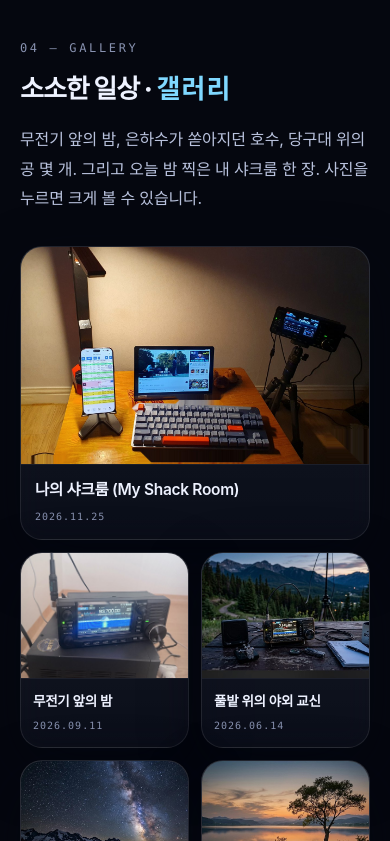
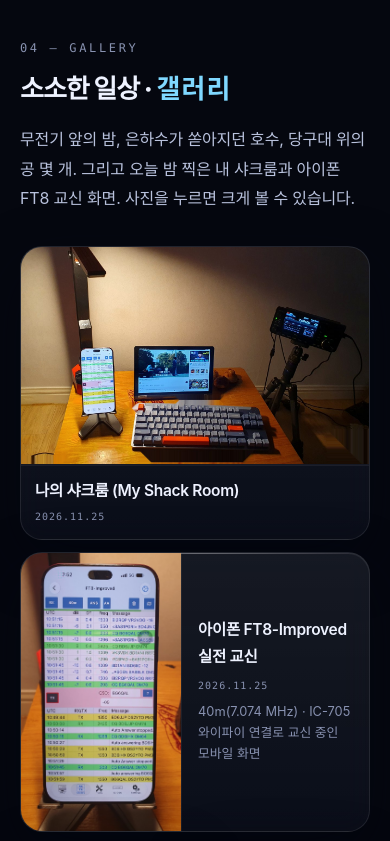
Before and after one commit to jangsh1015/jangsh1015.github.io, a plain HTML site: page index.html in a window 390 px wide. Shown: the part 6400-7241 px from the top of the page. Drawn offline with Linux system fonts and the light colour scheme; no server answers; a web font is replaced by a local one.

Commit message:
04 GALLERY: 아이폰 FT8-Improved 실전 교신 화면 추가 (assets/ft8-mobile.jpg, 40m 7.074 MHz · IC-705 연결)

```diff
--- a/assets/style.css
+++ b/assets/style.css
@@ -1191,6 +1191,37 @@ a { color: inherit; text-decoration: none; }
 }
 .gallery-featured .gallery-title {
   font-size: clamp(15.5px, 1.5vw, 18px);
+}
+
+/* 세로로 찍은 교신 화면 한 장 — 사진은 왼쪽, 설명은 오른쪽에 두는 넓은 카드 */
+.gallery-featured-split .gallery-card {
+  display: grid;
+  grid-template-columns: minmax(0, 300px) minmax(0, 1fr);
+  align-items: stretch;
+}
+.gallery-featured-split .gallery-photo {
+  aspect-ratio: 691 / 1200;
+}
+.gallery-featured-split .gallery-photo img {
+  object-position: center;
+}
+.gallery-featured-split .gallery-meta {
+  flex-direction: column;
+  align-items: flex-start;
+  justify-content: center;
+  gap: 10px;
+  padding: 26px 32px;
+  border-top: 0;
+  border-left: 1px solid rgba(255, 255, 255, 0.06);
+}
+.gallery-featured-split .gallery-title {
+  font-size: clamp(17px, 1.7vw, 21px);
+}
+.gallery-featured-split .gallery-desc {
+  max-width: 34em;
+  font-size: 14px;
+  line-height: 1.72;
+  color: var(--ink-dim);
 }
 
 .gallery-foot {
@@ -1643,6 +1674,11 @@ html.vs-open { overflow: hidden; }
   .gallery-grid { grid-template-columns: repeat(2, minmax(0, 1fr)); gap: 12px; }
   .gallery-featured .gallery-photo { aspect-ratio: 16 / 10; }
   .gallery-featured .gallery-meta { padding: 12px 14px 14px; }
+  .gallery-featured-split .gallery-card { grid-template-columns: minmax(0, 46%) minmax(0, 1fr); }
+  .gallery-featured-split .gallery-photo { aspect-ratio: 691 / 1200; }
+  .gallery-featured-split .gallery-meta { padding: 16px 16px 18px; gap: 7px; }
+  .gallery-featured-split .gallery-title { font-size: 15.5px; }
+  .gallery-featured-split .gallery-desc { font-size: 12.8px; line-height: 1.65; }
   .reach-grid { grid-template-columns: 1fr; }
   .reach-grid li { flex-direction: row; flex-wrap: wrap; align-items: baseline; gap: 2px 12px; padding: 13px 15px; }
   .reach-place { flex: 1 1 auto; }
--- a/index.html
+++ b/index.html
@@ -575,7 +575,7 @@
         <h2>소소한 일상 · <span class="mono">갤러리</span></h2>
         <p class="sec-desc">
           무전기 앞의 밤, 은하수가 쏟아지던 호수, 당구대 위의 공 몇 개.
-          그리고 오늘 밤 찍은 내 샤크룸 한 장.
+          그리고 오늘 밤 찍은 내 샤크룸과 아이폰 FT8 교신 화면.
           사진을 누르면 크게 볼 수 있습니다.
         </p>
       </header>
@@ -593,6 +593,23 @@
             <span class="gallery-meta">
               <span class="gallery-title">나의 샤크룸 (My Shack Room)</span>
               <span class="gallery-date">2026.11.25</span>
+            </span>
+          </button>
+        </li>
+
+        <li class="gallery-featured gallery-featured-split">
+          <button class="glass gallery-card" type="button"
+                  data-full="assets/ft8-mobile.jpg"
+                  data-title="아이폰 FT8-Improved 실전 교신" data-date="2026.11.25"
+                  data-caption="40m(7.074 MHz) · IC-705 와이파이 연결로 교신 중인 모바일 화면"
+                  aria-label="아이폰 FT8-Improved 실전 교신 사진 크게 보기">
+            <span class="gallery-photo">
+              <img src="assets/ft8-mobile.jpg" width="691" height="1200" loading="lazy" decoding="async" alt="거치대에 세운 아이폰의 FT8-Improved 화면. 40m 밴드, VFO 7.074, IC-705 표시와 BD6JJP·BG6QAL 등과 주고받은 교신 기록이 보인다">
+            </span>
+            <span class="gallery-meta">
+              <span class="gallery-title">아이폰 FT8-Improved 실전 교신</span>
+              <span class="gallery-date">2026.11.25</span>
+              <span class="gallery-desc">40m(7.074 MHz) · IC-705 와이파이 연결로 교신 중인 모바일 화면</span>
             </span>
           </button>
         </li>
@@ -689,7 +706,7 @@
       </ul>
 
       <div class="gallery-foot">
-        <p class="gallery-note">사진은 카카오스토리 「별빛교신」에 남긴 것들과, 오늘 밤 샤크룸에서 직접 찍은 한 장입니다.</p>
+        <p class="gallery-note">사진은 카카오스토리 「별빛교신」에 남긴 것들과, 샤크룸에서 직접 찍은 FT8 교신 화면입니다.</p>
         <a class="btn btn-ghost btn-sm" href="https://story.kakao.com/_a7fda9">
           카카오스토리 둘러보기
           <svg viewBox="0 0 24 24" aria-hidden="true" class="ico"><path d="M7 17 17 7M9 7h8v8" fill="none" stroke="currentColor" stroke-width="1.8" stroke-linecap="round" stroke-linejoin="round"/></svg>
```
Also changed, not shown: assets/ft8-mobile.jpg (added).
